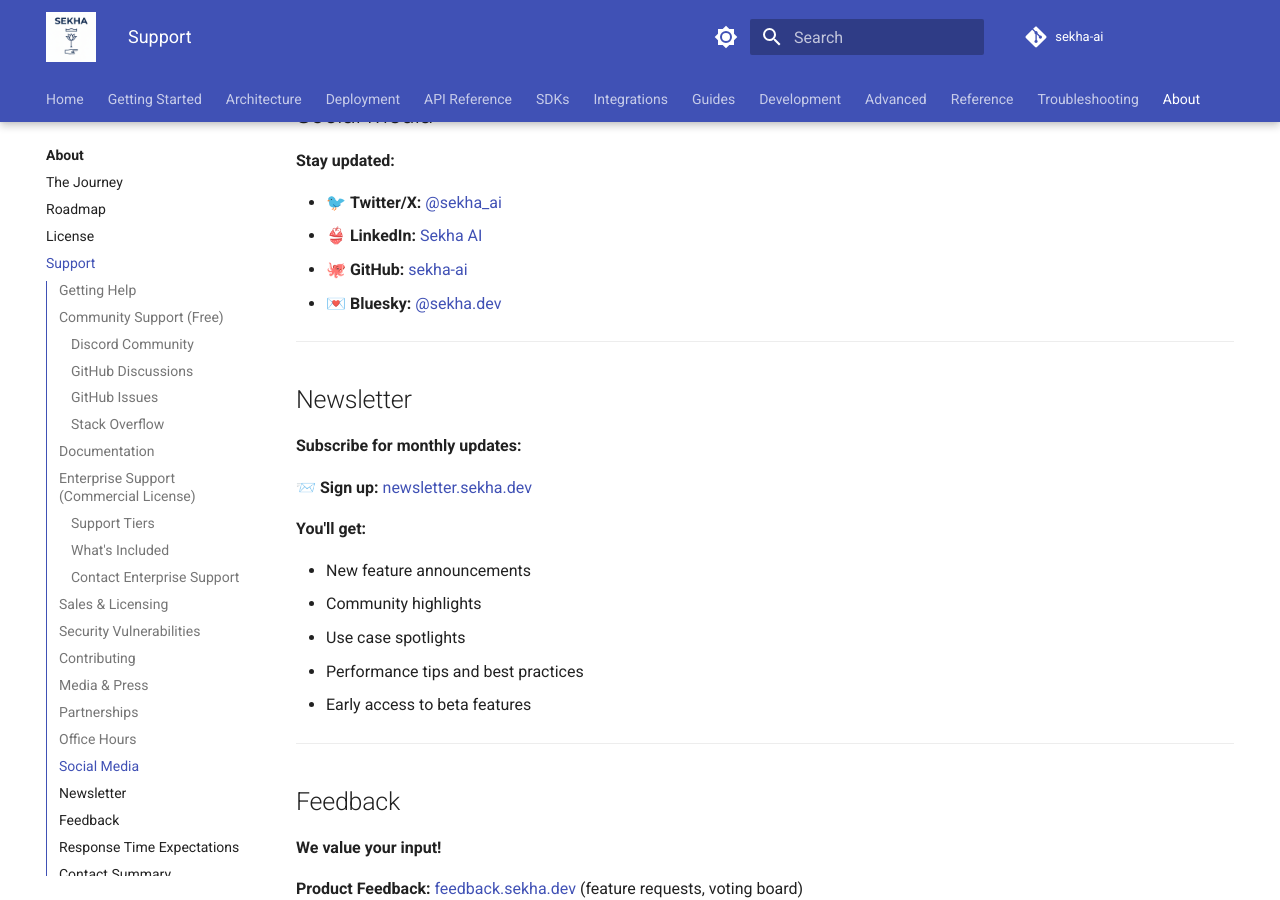
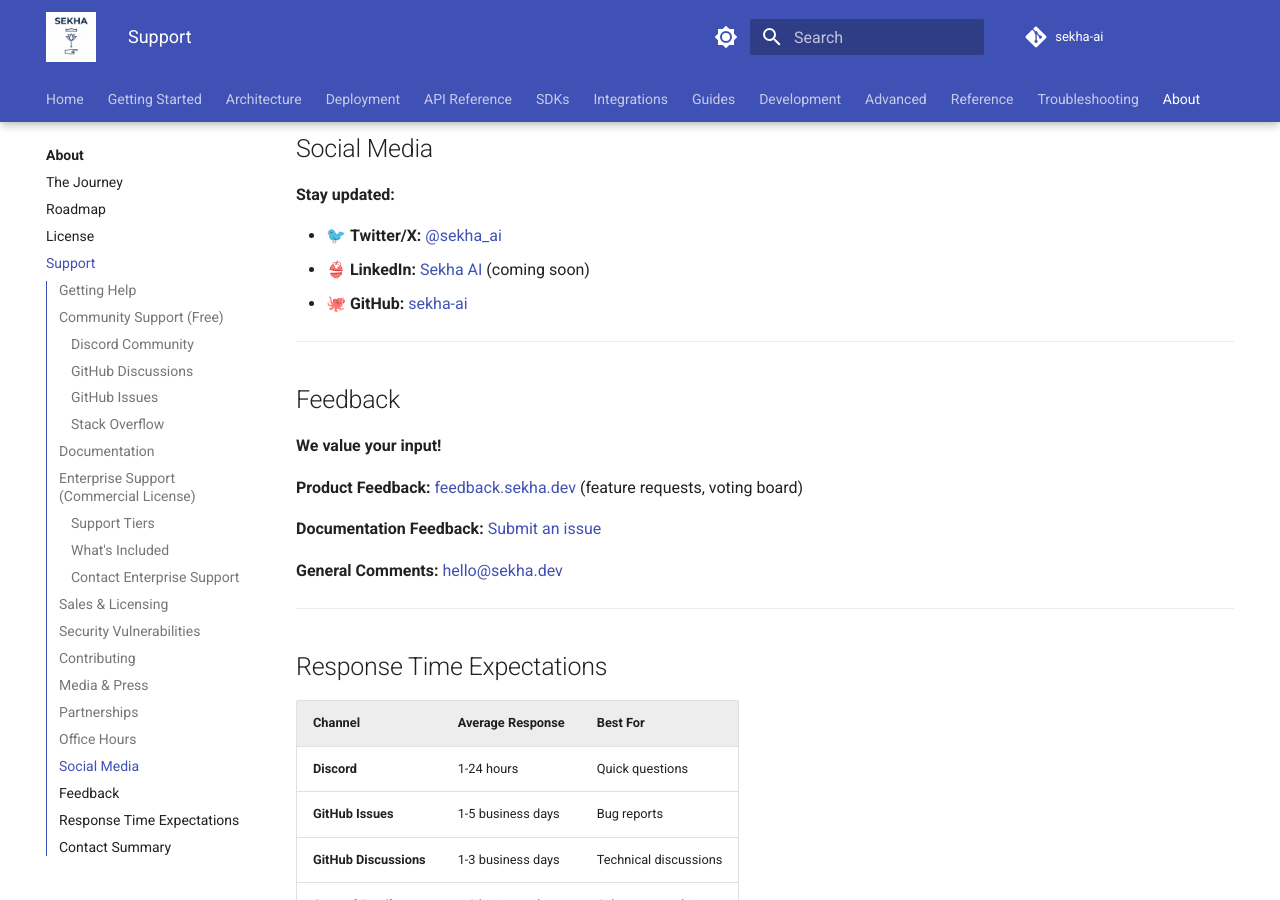
Before and after one commit to sekha-ai/sekha-website, an MkDocs documentation site: the page built from docs/about/support.md, in a window 1280 px wide and 900 px high, scrolled down 6337 px. Built offline with MkDocs 1.6.1 and Material for MkDocs 9.7.7, drawn with Linux system fonts in a browser that asks for light colours; comment, search, counter and statistics services are not loaded; the version menu is left out; some of the changed text lies outside the part shown.

```diff
--- a/docs/about/support.md
+++ b/docs/about/support.md
@@ -248,25 +249,8 @@ If you have a [commercial license](license.md), you receive priority support:
 **Stay updated:**
 
 - 🐦 **Twitter/X:** [@sekha_ai](https://twitter.com/sekha_ai)
-- 👙 **LinkedIn:** [Sekha AI](https://linkedin.com/company/sekha-ai)
+- 👙 **LinkedIn:** [Sekha AI](https://linkedin.com/company/sekha-ai) (coming soon)
 - 🐙 **GitHub:** [sekha-ai](https://github.com/sekha-ai)
-- 💌 **Bluesky:** [@sekha.dev](https://bsky.app/profile/sekha.dev)
-
----
-
-## Newsletter
-
-**Subscribe for monthly updates:**
-
-📨 **Sign up:** [newsletter.sekha.dev](https://newsletter.sekha.dev)
-
-**You'll get:**
-
-- New feature announcements
-- Community highlights
-- Use case spotlights
-- Performance tips and best practices
-- Early access to beta features
 
 ---
 
```
Also changed, not shown: other parts of docs/about/support.md (+1 -0 lines), docs/about/index.md (+3 -3 lines).
